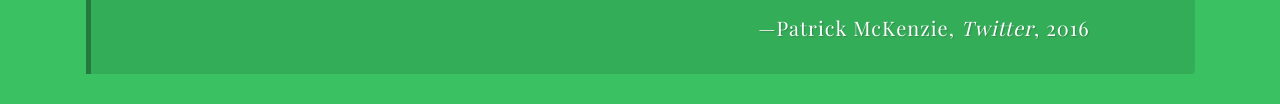
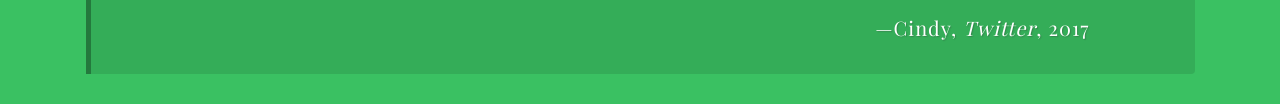
Before and after one commit to cindyelopez28/Tech-degree-project-1, a plain HTML site: page a_random_quote_generator-v1/index.html in a window 1280 px wide. Shown: the part 401-505 px from the top of the page. Drawn offline with nearby package versions, Linux system fonts and the light colour scheme; a web font is replaced by a local one.

Commit message:
Update index.html

```diff
--- a/a_random_quote_generator-v1/index.html
+++ b/a_random_quote_generator-v1/index.html
@@ -17,7 +17,7 @@
     <div class="container">
       <div id="quote-box" class="quote-box">
         <p class="quote">I am Cindy and I love my dog named Riley </p>
-        <p class="source">Patrick McKenzie<span class="citation">Twitter</span><span class="year">2016</span></p>
+        <p class="source">Cindy<span class="citation">Twitter</span><span class="year">2017</span></p>
       </div>
     </div>
 
```
